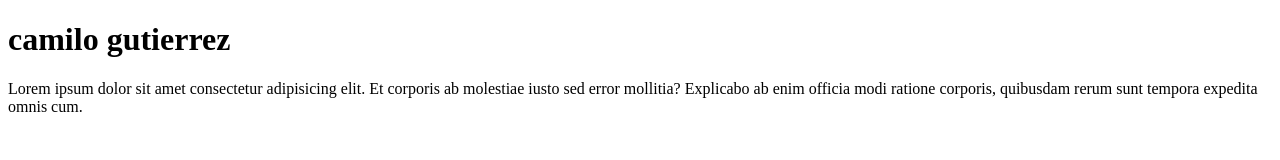
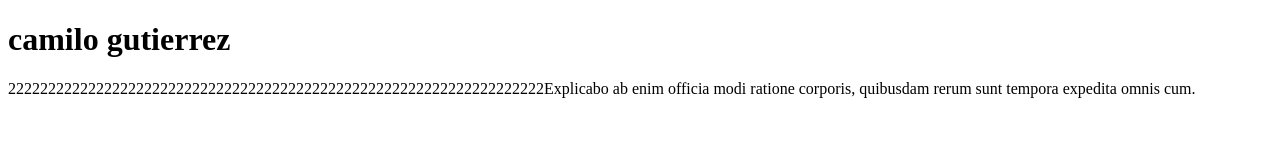
Before and after one commit to camilein-1/primer-repositorio, a plain HTML site: page index.html in a window 1280 px wide. Drawn offline with Linux system fonts and the light colour scheme.

Commit message:
agregamos 2 al parrafo

```diff
--- a/index.html
+++ b/index.html
@@ -8,8 +8,7 @@
 </head>
 <body>
     <h1>camilo gutierrez </h1>
-    <p>Lorem ipsum dolor sit amet consectetur adipisicing elit.
-        Et corporis ab molestiae iusto sed error mollitia? Explicabo ab enim officia modi ratione
+    <p>2222222222222222222222222222222222222222222222222222222222222222222Explicabo ab enim officia modi ratione
         corporis, quibusdam rerum sunt tempora expedita omnis cum.</p>
 </body>
 </html>
```
